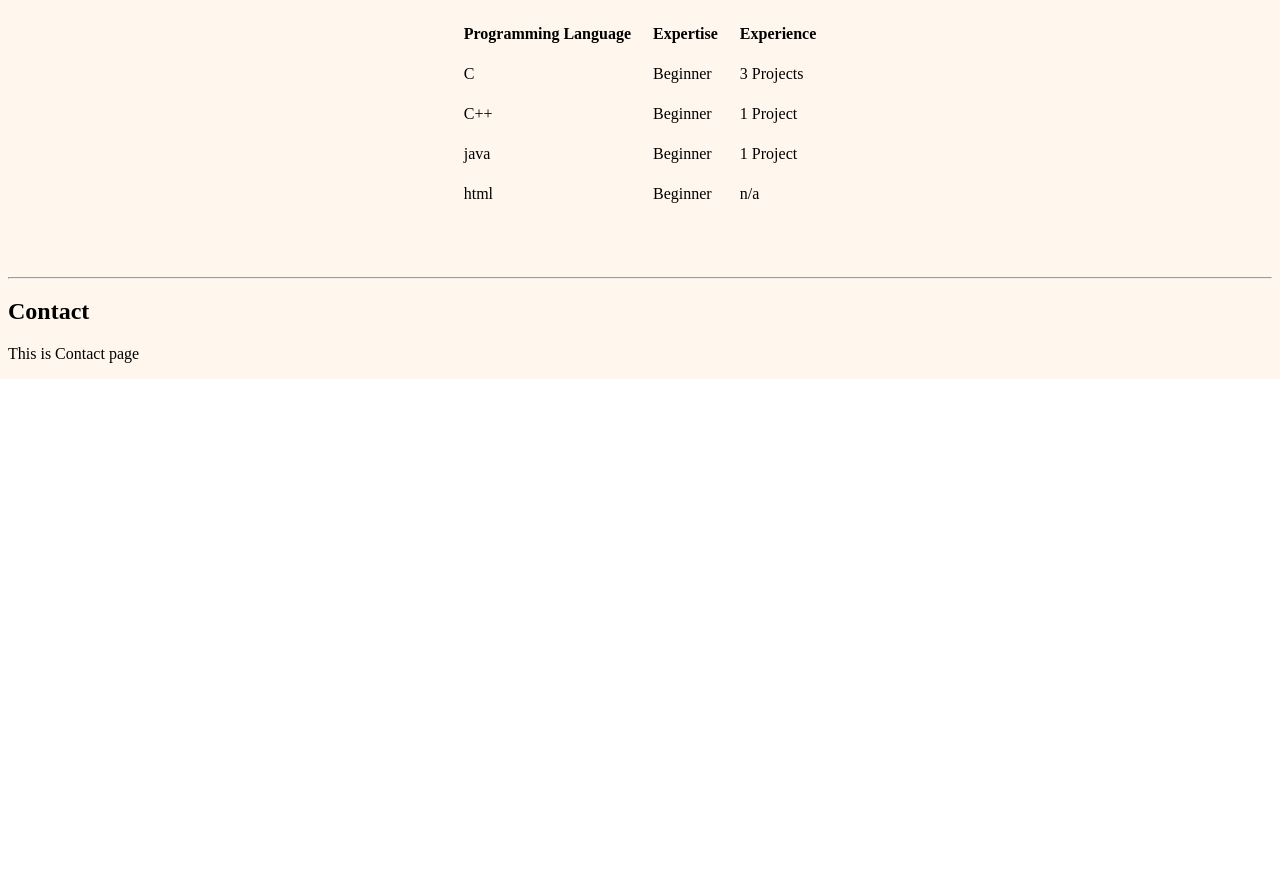
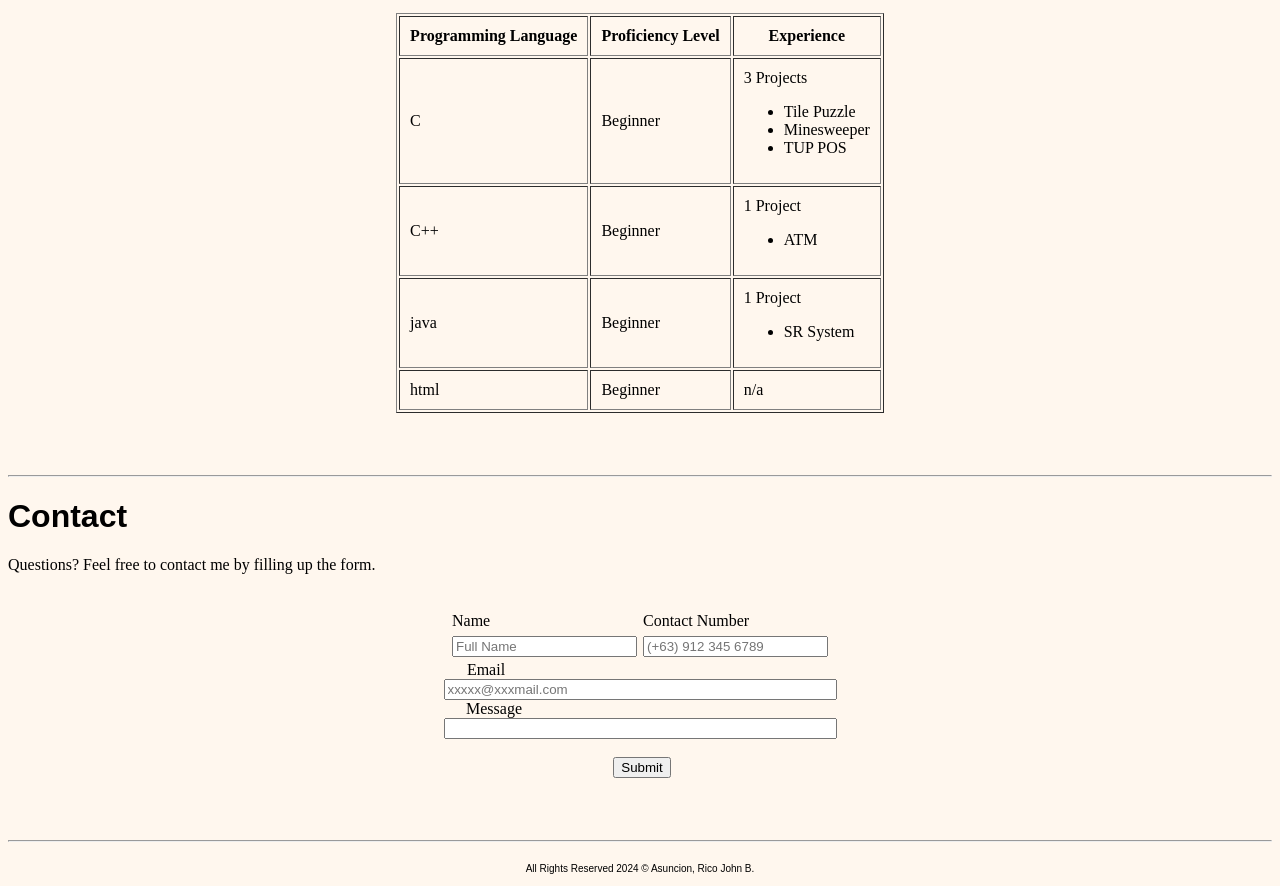
Before and after one commit to jins-jinx/portfolio, a plain HTML site: page index.html in a window 1280 px wide. Shown: the part 3437-4323 px from the top of the page. Before the commit the page ends 3816 px from the top, so only its background shows below. Drawn offline with Linux system fonts and the light colour scheme.

Commit message:
Finished the website
Done inputting all the needed codes, next step is documenting.

```diff
--- a/index.html
+++ b/index.html
@@ -142,26 +142,40 @@
         <p>This page contains the skills I learned.</p>
 
        <div align="center">
-            <table cellpadding="10">
+            <table border="1" cellpadding="10">
                 <tr>
                     <th>Programming Language</th>
-                    <th>Expertise</th>
+                    <th>Proficiency Level</th>
                     <th>Experience</th>
                 </tr>
                 <tr>
                     <td>C</td>
                     <td>Beginner</td>
-                    <td>3 Projects</td>
+                    <td>3 Projects
+                        <ul>
+                            <li>Tile Puzzle</li>
+                            <li>Minesweeper</li>
+                            <li>TUP POS</li>
+                        </ul>
+                    </td>
                 </tr>
                 <tr>
                     <td>C++</td>
                     <td>Beginner</td>
-                    <td>1 Project</td>
+                    <td>1 Project
+                        <ul>
+                            <li>ATM</li>
+                        </ul>
+                    </td>
                 </tr>
                 <tr>
                     <td>java</td>
                     <td>Beginner</td>
-                    <td>1 Project</td>
+                    <td>1 Project
+                        <ul>
+                            <li>SR System</li>
+                        </ul>
+                    </td>
                 </tr>
                 <tr>
                     <td>html</td>
@@ -172,16 +186,53 @@
        </div>
 
 
-    </div>
+    </div> <!--END SKILLS -->
 
     <br><br><br><hr>
 
     <div id="contact">
-        <h2>Contact</h2>
-        <p>This is Contact page </p>
-    </div>
+        <h1><font face="Arial" color=#000>Contact</font></h1>
+        <p>Questions? Feel free to contact me by filling up the form.</p>
+
+        <br>
+
+        <div align="center">
+            <table cellpadding="2">
+                <tr>
+                    <td><label for="name"> Name</label></td>
+                    <td><label for="contact"> Contact Number</label></td>
+                </tr>
+                <tr>
+                    <td><input type="text" id="name" name="name" placeholder="Full Name" required> </td>
+                    <td><input type="tel" id="contact" name="contact" placeholder="(+63) 912 345 6789" required> </td>
+                </tr>
+            </table>
+
+            <label for="email">Email&nbsp;&nbsp;&nbsp;&nbsp;&nbsp;&nbsp;&nbsp;&nbsp;&nbsp;&nbsp;&nbsp;&nbsp;&nbsp;&nbsp;&nbsp;&nbsp;&nbsp;&nbsp;&nbsp;&nbsp;&nbsp;&nbsp;&nbsp;&nbsp;&nbsp;&nbsp;&nbsp;&nbsp;&nbsp;&nbsp;&nbsp;&nbsp;&nbsp;&nbsp;&nbsp;&nbsp;&nbsp;&nbsp;&nbsp;&nbsp;&nbsp;&nbsp;&nbsp;&nbsp;&nbsp;&nbsp;&nbsp;&nbsp;&nbsp;&nbsp;&nbsp;&nbsp;&nbsp;&nbsp;&nbsp;&nbsp;&nbsp;&nbsp;&nbsp;&nbsp;&nbsp;&nbsp;&nbsp;&nbsp;&nbsp;&nbsp;&nbsp;&nbsp;&nbsp;&nbsp;&nbsp;&nbsp;&nbsp;&nbsp;&nbsp;&nbsp;&nbsp;
+            </label><br>
+            <input type="email" id="email" name="email" placeholder="xxxxx@xxxmail.com" size="46"> <br>
+
+            <label for="message">Message&nbsp;&nbsp;&nbsp;&nbsp;&nbsp;&nbsp;&nbsp;&nbsp;&nbsp;&nbsp;&nbsp;&nbsp;&nbsp;&nbsp;&nbsp;&nbsp;&nbsp;&nbsp;&nbsp;&nbsp;&nbsp;&nbsp;&nbsp;&nbsp;&nbsp;&nbsp;&nbsp;&nbsp;&nbsp;&nbsp;&nbsp;&nbsp;&nbsp;&nbsp;&nbsp;&nbsp;&nbsp;&nbsp;&nbsp;&nbsp;&nbsp;&nbsp;&nbsp;&nbsp;&nbsp;&nbsp;&nbsp;&nbsp;&nbsp;&nbsp;&nbsp;&nbsp;&nbsp;&nbsp;&nbsp;&nbsp;&nbsp;&nbsp;&nbsp;&nbsp;&nbsp;&nbsp;&nbsp;&nbsp;&nbsp;&nbsp;&nbsp;&nbsp;&nbsp;&nbsp;&nbsp;&nbsp;&nbsp;
+            </label><br>
+            <input type="text" id="message" name="message" placeholder="" size="46">
+        </div>
+
+        <div align="center">
+            <br>&nbsp;<input type="submit">
+        </div>
 
 
+    </div> <!--END contact -->
 
+    <br><br><br><hr>
+
+    <footer>
+        <div align="center">
+            <p><font face="Arial" color=#000 size="1">All Rights Reserved 2024 © Asuncion, Rico John B.</font></p>
+            <a href="https://github.com/jins-jinx" target="_blank" >
+                <img src="images/github logo.png" height="20" title="jins-jinx on github">
+            </a>
+        </div>
+    </footer>
 </body>
 </html>
```
Also changed, not shown: images/github logo.png (added).
